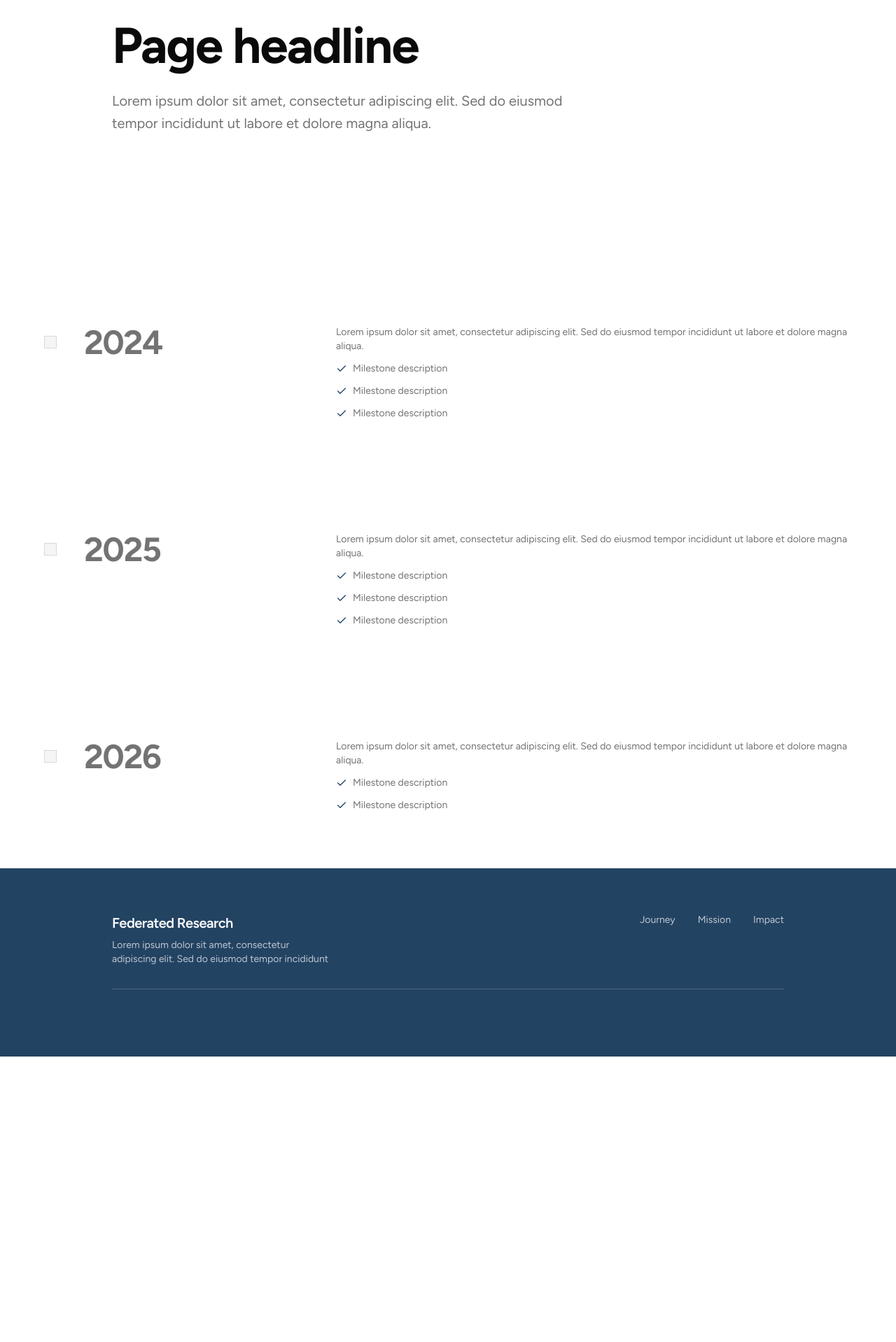
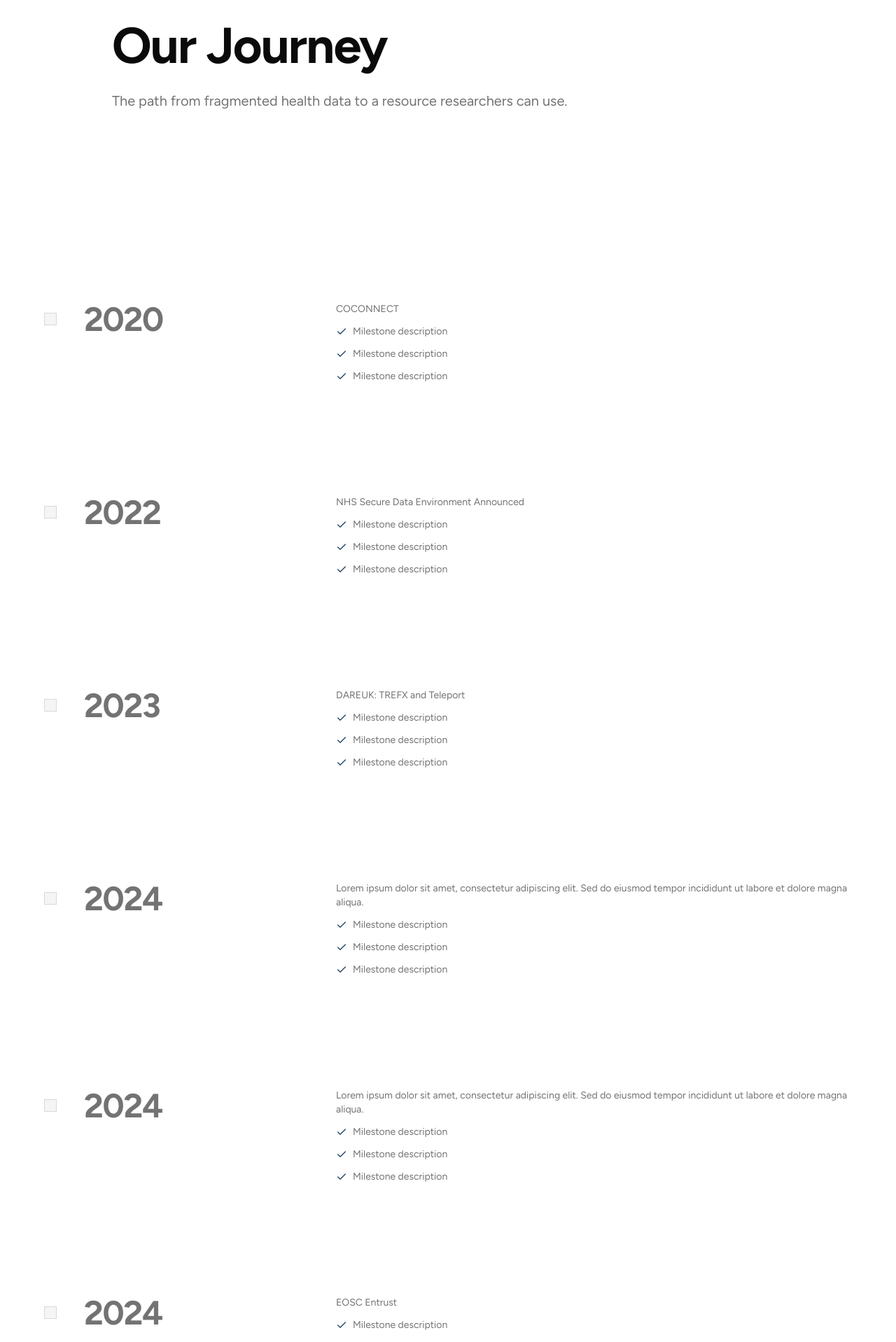
Before and after one commit to federated-research/ac.uk, a Next.js app in the folder website/: page /journey in a window 1280 px wide. Shown: the part 180-2098 px from the top of the page at 70% size. Before the commit the page ends 1690 px from the top, so only its background shows below. Built offline with nearby package versions, Linux system fonts and the light colour scheme.

Commit message:
Small changes

```diff
--- a/website/app/impact/cohort-discovery/page.tsx
+++ b/website/app/impact/cohort-discovery/page.tsx
@@ -103,7 +103,7 @@ export default function Page() {
       </Summary>
 
       <Resources
-        description="Explore the research, tools, and publications from this programme."
+        description="Read more about Cohort Discovery and Bunny."
         links={[
           {
             href: "https://healthdatagateway.org/en/about/cohort-discovery",
--- a/website/app/impact/page.tsx
+++ b/website/app/impact/page.tsx
@@ -41,12 +41,9 @@ export default function Page() {
       <section className="py-20 md:py-28">
         <div className="mx-auto max-w-5xl px-6 lg:px-8">
           <FadeIn>
-            <p className="text-xs font-semibold uppercase tracking-widest text-muted-foreground">
-              Our Impact
-            </p>
-            <h1 className="mt-4 max-w-2xl">Page headline</h1>
+            <h1 className="mt-4 max-w-2xl">Our Impact</h1>
             <p className="mt-6 max-w-xl text-xl text-muted-foreground leading-relaxed">
-              Lorem ipsum dolor sit amet, consectetur adipiscing elit.
+              Where open infrastructure meets real-world research outcomes.
             </p>
           </FadeIn>
         </div>
--- a/website/app/journey/page.tsx
+++ b/website/app/journey/page.tsx
@@ -9,12 +9,11 @@ export default function Page() {
       <section className="py-20 md:py-28">
         <div className="mx-auto max-w-5xl px-6 lg:px-8">
           <FadeIn>
-            <h1>Page headline</h1>
+            <h1>Our Journey</h1>
           </FadeIn>
           <FadeIn delay={0.1}>
             <p className="mt-6 max-w-2xl text-xl text-muted-foreground leading-relaxed">
-              Lorem ipsum dolor sit amet, consectetur adipiscing elit. Sed do
-              eiusmod tempor incididunt ut labore et dolore magna aliqua.
+              The path from fragmented health data to a resource researchers can use.
             </p>
           </FadeIn>
         </div>
--- a/website/app/page.tsx
+++ b/website/app/page.tsx
@@ -12,21 +12,20 @@ export default function Page() {
         <div className="mx-auto max-w-5xl px-6 lg:px-8">
           <FadeIn>
             <h1 className="max-w-4xl text-6xl md:text-8xl lg:text-9xl">
-              Federated
+              Accelerating
               <br />
               Research
             </h1>
           </FadeIn>
           <FadeIn delay={0.1}>
             <p className="mt-8 max-w-lg text-xl text-muted-foreground leading-relaxed">
-              Lorem ipsum dolor sit amet, consectetur adipiscing elit. Sed do
-              eiusmod tempor incididunt ut labore et dolore magna aliqua.
+              Connecting researchers to data they couldn't reach before.
             </p>
           </FadeIn>
           <FadeIn delay={0.2}>
             <div className="mt-10">
               <Button asChild size="lg" className="text-sm">
-                <Link href="/impact">Button label</Link>
+                <Link href="/impact">What we've done</Link>
               </Button>
             </div>
           </FadeIn>
--- a/website/components/core/journey.tsx
+++ b/website/components/core/journey.tsx
@@ -13,12 +13,78 @@ function Milestone({ text }: { text: string }) {
 export function Journey() {
   const data = [
     {
+      title: "2020",
+      content: (
+        <div className="space-y-3">
+          <p className="text-sm text-muted-foreground">
+            COCONNECT
+          </p>
+          <Milestone text="Milestone description" />
+          <Milestone text="Milestone description" />
+          <Milestone text="Milestone description" />
+        </div>
+      ),
+    },
+    {
+      title: "2022",
+      content: (
+        <div className="space-y-3">
+          <p className="text-sm text-muted-foreground">
+            NHS Secure Data Environment Announced
+          </p>
+          <Milestone text="Milestone description" />
+          <Milestone text="Milestone description" />
+          <Milestone text="Milestone description" />
+        </div>
+      ),
+    },
+    {
+      title: "2023",
+      content: (
+        <div className="space-y-3">
+          <p className="text-sm text-muted-foreground">
+            DAREUK: TREFX and Teleport
+          </p>
+          <Milestone text="Milestone description" />
+          <Milestone text="Milestone description" />
+          <Milestone text="Milestone description" />
+        </div>
+      ),
+    },
+    {
       title: "2024",
       content: (
         <div className="space-y-3">
           <p className="text-sm text-muted-foreground">
             Lorem ipsum dolor sit amet, consectetur adipiscing elit. Sed do
             eiusmod tempor incididunt ut labore et dolore magna aliqua.
+          </p>
+          <Milestone text="Milestone description" />
+          <Milestone text="Milestone description" />
+          <Milestone text="Milestone description" />
+        </div>
+      ),
+    },
+    {
+      title: "2024",
+      content: (
+        <div className="space-y-3">
+          <p className="text-sm text-muted-foreground">
+            Lorem ipsum dolor sit amet, consectetur adipiscing elit. Sed do
+            eiusmod tempor incididunt ut labore et dolore magna aliqua.
+          </p>
+          <Milestone text="Milestone description" />
+          <Milestone text="Milestone description" />
+          <Milestone text="Milestone description" />
+        </div>
+      ),
+    },
+    {
+      title: "2024",
+      content: (
+        <div className="space-y-3">
+          <p className="text-sm text-muted-foreground">
+            EOSC Entrust
           </p>
           <Milestone text="Milestone description" />
           <Milestone text="Milestone description" />
@@ -34,9 +100,9 @@ export function Journey() {
             Lorem ipsum dolor sit amet, consectetur adipiscing elit. Sed do
             eiusmod tempor incididunt ut labore et dolore magna aliqua.
           </p>
-          <Milestone text="Milestone description" />
-          <Milestone text="Milestone description" />
-          <Milestone text="Milestone description" />
+          <Milestone text="TREXT" />
+          <Milestone text="FEDS" />
+          <Milestone text="DAREUK: Trevolution" />
         </div>
       ),
     },
```
